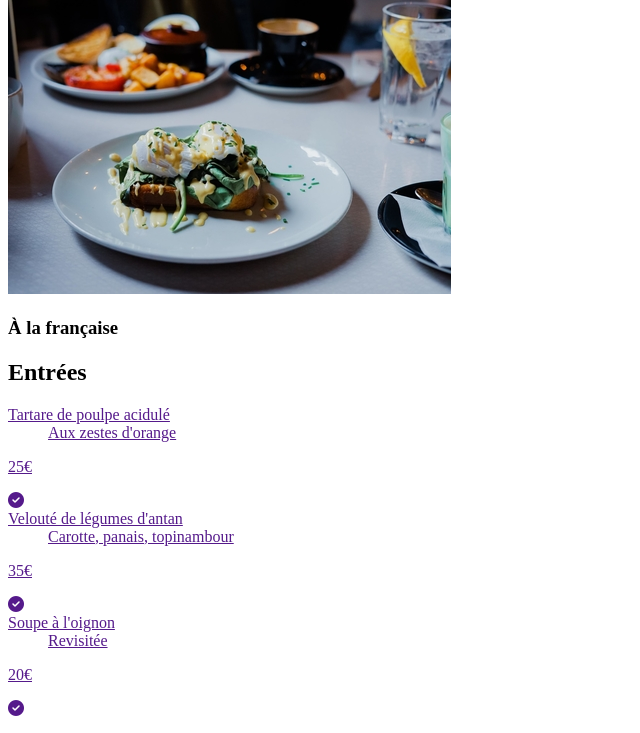
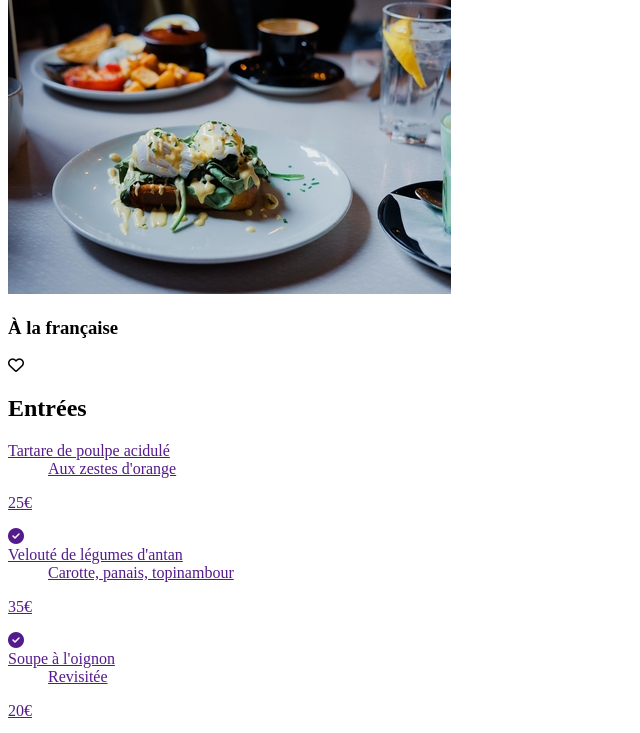
Before and after one commit to codexarama/Ohmyfood, a plain HTML site: page menu_a_la_francaise.html in a window 1280 px wide. Shown: the part 47-780 px from the top of the page, without its empty margins (0-640 px from the left). Drawn offline with Linux system fonts and the light colour scheme; a web font is replaced by a local one.

Commit message:
ajout icone coeur

```diff
--- a/menu_a_la_francaise.html
+++ b/menu_a_la_francaise.html
@@ -23,6 +23,7 @@
             <img src="images/restaurants/a_la_francaise.jpg" alt="">
             <article>
                 <h1 class="shrikhand">À la française</h1>
+                <i class="far fa-heart fill effect"></i>
                 <dl>
                     <h2>Entrées</h2>
                     <a href="">
```
Also changed, not shown: menu_la_note_enchantee.html (+1 -0 lines).
